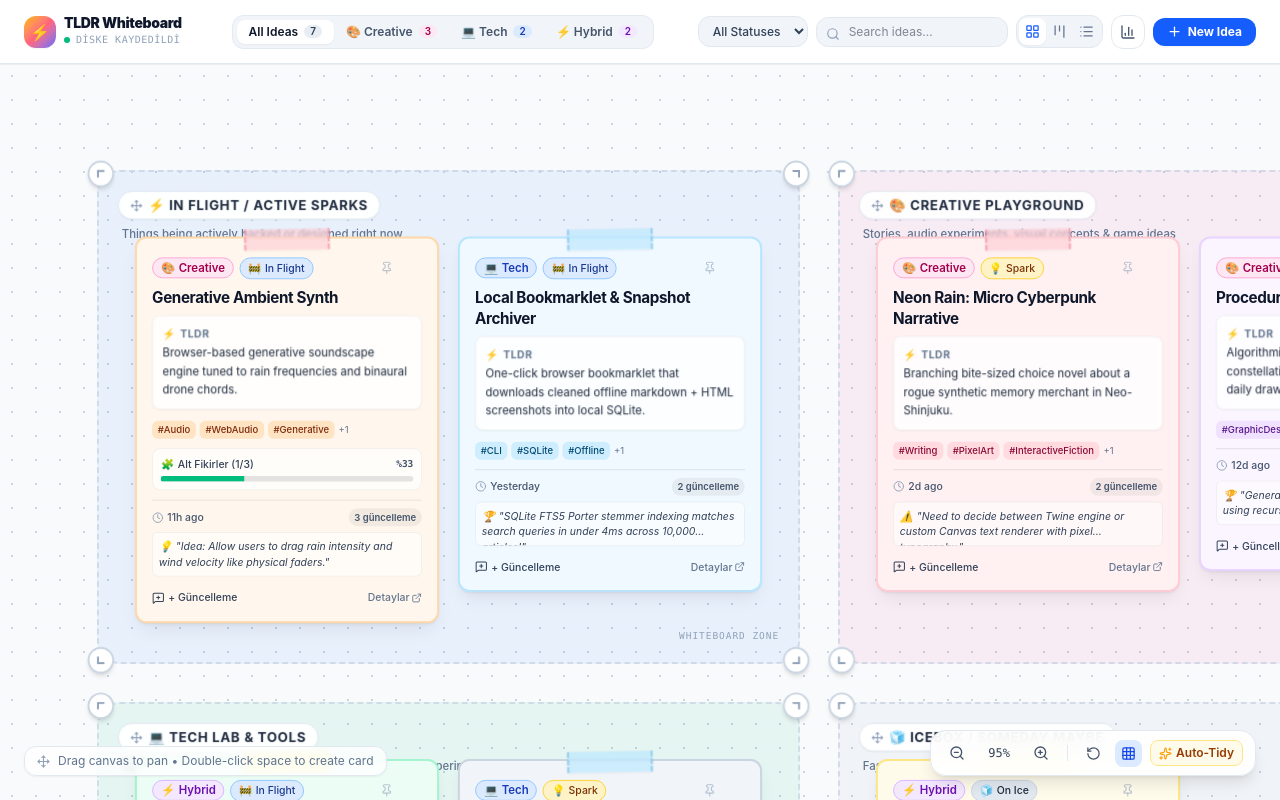
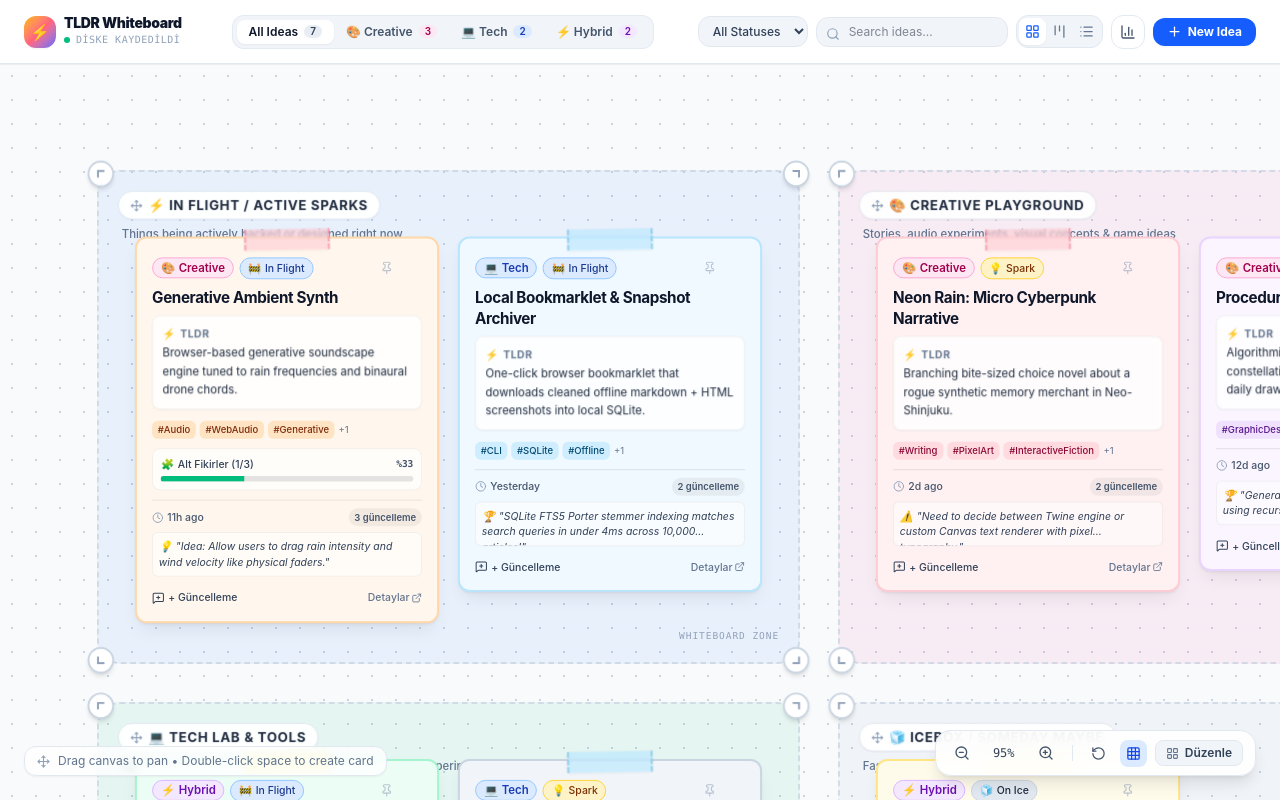
Before and after one commit to teomankerki/beyaz-tahta, a React (Vite) app: page / in a window 1280 px wide. Built offline with nearby package versions, Linux system fonts and the light colour scheme; no server answers.

Commit message:
fix: remove Sparkles icon across all modals and whiteboard controls

```diff
--- a/src/components/ProjectModal/NewProjectModal.tsx
+++ b/src/components/ProjectModal/NewProjectModal.tsx
@@ -1,7 +1,7 @@
 import React, { useState } from 'react';
 import type { Project, Classification, CardColor, ProjectStatus } from '../../types';
 import { CARD_COLORS, CLASSIFICATION_CONFIG } from '../../utils/colors';
-import { X, Sparkles, Plus } from 'lucide-react';
+import { X, Plus } from 'lucide-react';
 
 interface NewProjectModalProps {
   isOpen: boolean;
@@ -72,8 +72,8 @@ export const NewProjectModal: React.FC<NewProjectModalProps> = ({
         {/* Header */}
         <div className="flex items-center justify-between px-6 py-4 border-b border-slate-100 bg-slate-50/70">
           <div className="flex items-center gap-2">
-            <span className="p-1.5 rounded-lg bg-amber-100 text-amber-800">
-              <Sparkles size={16} />
+            <span className="p-1.5 rounded-lg bg-blue-100 text-blue-800">
+              <Plus size={16} />
             </span>
             <h3 className="font-bold text-slate-800 text-base">New Backlog Idea</h3>
           </div>
--- a/src/components/ProjectModal/ProjectDetailModal.tsx
+++ b/src/components/ProjectModal/ProjectDetailModal.tsx
@@ -8,7 +8,7 @@ import {
   SUB_IDEA_STATUS_CONFIG,
   formatTimeAgo,
 } from '../../utils/colors';
-import { X, Send, Trash2, Plus, Tag, Check, Sparkles, CheckCircle2 } from 'lucide-react';
+import { X, Send, Trash2, Plus, Tag, Check, CheckCircle2 } from 'lucide-react';
 import confetti from 'canvas-confetti';
 
 interface ProjectDetailModalProps {
@@ -822,7 +822,7 @@ export const ProjectDetailModal: React.FC<ProjectDetailModalProps> = ({
               onClick={handleSave}
               className="px-5 py-2 text-xs font-semibold bg-blue-600 hover:bg-blue-700 text-white rounded-xl shadow-xs transition-colors cursor-pointer flex items-center gap-1.5"
             >
-              <Sparkles size={13} />
+              <Check size={14} />
               <span>Değişiklikleri Kaydet</span>
             </button>
           </div>
--- a/src/components/ProjectModal/QuickUpdateModal.tsx
+++ b/src/components/ProjectModal/QuickUpdateModal.tsx
@@ -1,7 +1,7 @@
 import React, { useState } from 'react';
 import type { Project, UpdateType } from '../../types';
 import { UPDATE_TYPE_CONFIG } from '../../utils/colors';
-import { X, Send, Sparkles } from 'lucide-react';
+import { X, Send, MessageSquarePlus } from 'lucide-react';
 import confetti from 'canvas-confetti';
 
 interface QuickUpdateModalProps {
@@ -49,10 +49,10 @@ export const QuickUpdateModal: React.FC<QuickUpdateModalProps> = ({
         <div className="flex items-center justify-between px-5 py-3.5 border-b border-slate-100 bg-slate-50/70">
           <div className="flex items-center gap-2">
             <span className="p-1 rounded-lg bg-blue-100 text-blue-800">
-              <Sparkles size={15} />
+              <MessageSquarePlus size={15} />
             </span>
             <div>
-              <h3 className="font-bold text-slate-800 text-sm">Add Quick Update</h3>
+              <h3 className="font-bold text-slate-800 text-sm">Hızlı Güncelleme Ekle</h3>
               <p className="text-[11px] text-slate-500 line-clamp-1">{project.title}</p>
             </div>
           </div>
--- a/src/components/Whiteboard/WhiteboardCanvas.tsx
+++ b/src/components/Whiteboard/WhiteboardCanvas.tsx
@@ -1,7 +1,7 @@
 import React, { useState, useRef, useEffect, useCallback } from 'react';
 import type { Project, WhiteboardZone } from '../../types';
 import { ProjectCard } from './ProjectCard';
-import { ZoomIn, ZoomOut, RotateCcw, Grid, Sparkles, Move } from 'lucide-react';
+import { ZoomIn, ZoomOut, RotateCcw, Grid, Move, LayoutGrid } from 'lucide-react';
 
 interface WhiteboardCanvasProps {
   projects: Project[];
@@ -545,11 +545,11 @@ export const WhiteboardCanvas: React.FC<WhiteboardCanvasProps> = ({
         <button
           type="button"
           onClick={onAutoTidy}
-          title="Auto-Tidy Board Layout"
-          className="flex items-center gap-1 px-2 py-1 rounded-lg text-xs font-semibold bg-amber-50 text-amber-800 border border-amber-200 hover:bg-amber-100 transition-colors cursor-pointer"
+          title="Panoyu Düzenle"
+          className="flex items-center gap-1.5 px-2.5 py-1 rounded-lg text-xs font-semibold bg-slate-100 text-slate-700 border border-slate-200 hover:bg-slate-200 transition-colors cursor-pointer"
         >
-          <Sparkles size={13} className="text-amber-500" />
-          <span>Auto-Tidy</span>
+          <LayoutGrid size={13} className="text-slate-500" />
+          <span>Düzenle</span>
         </button>
       </div>
 
```
